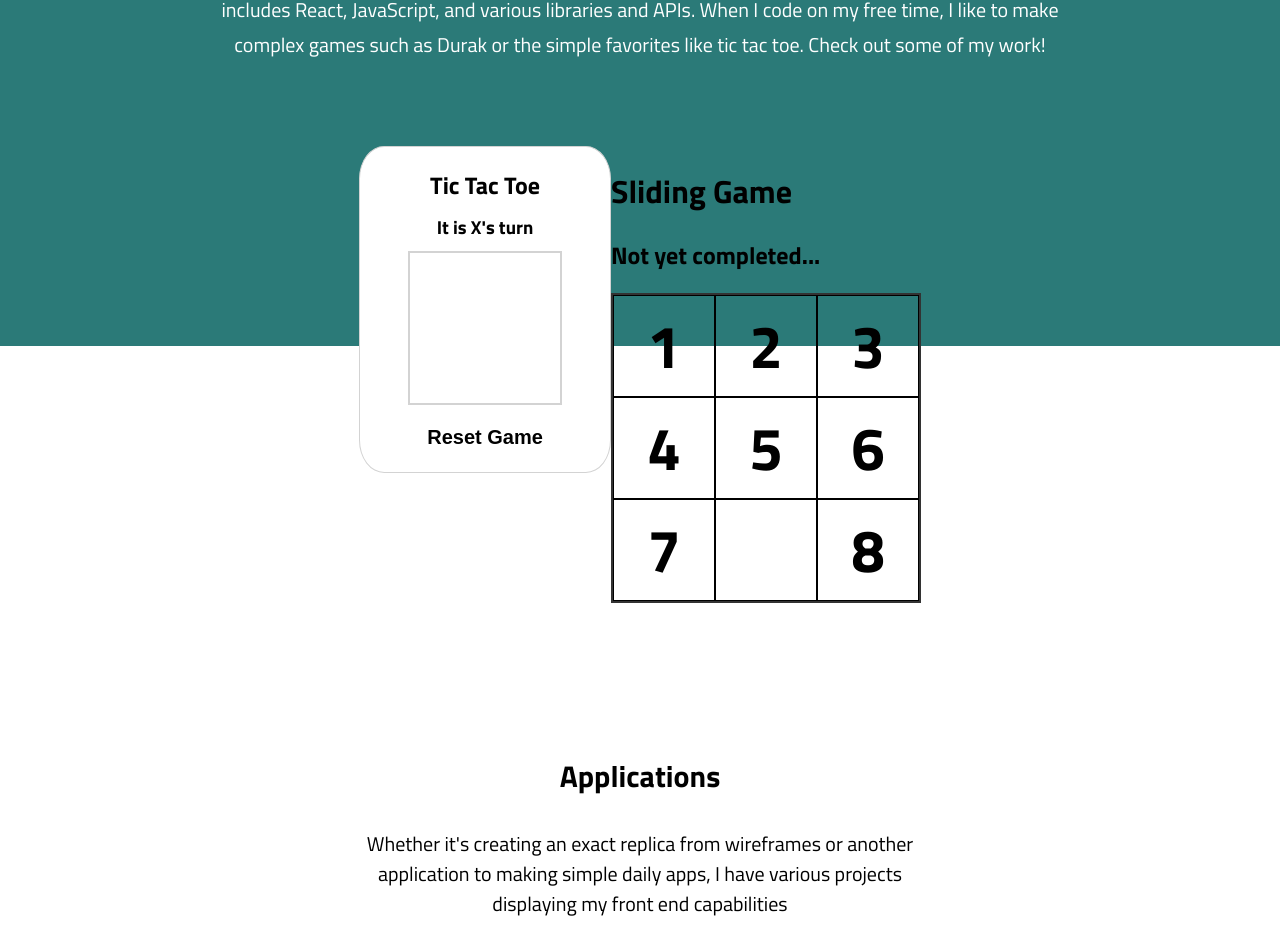
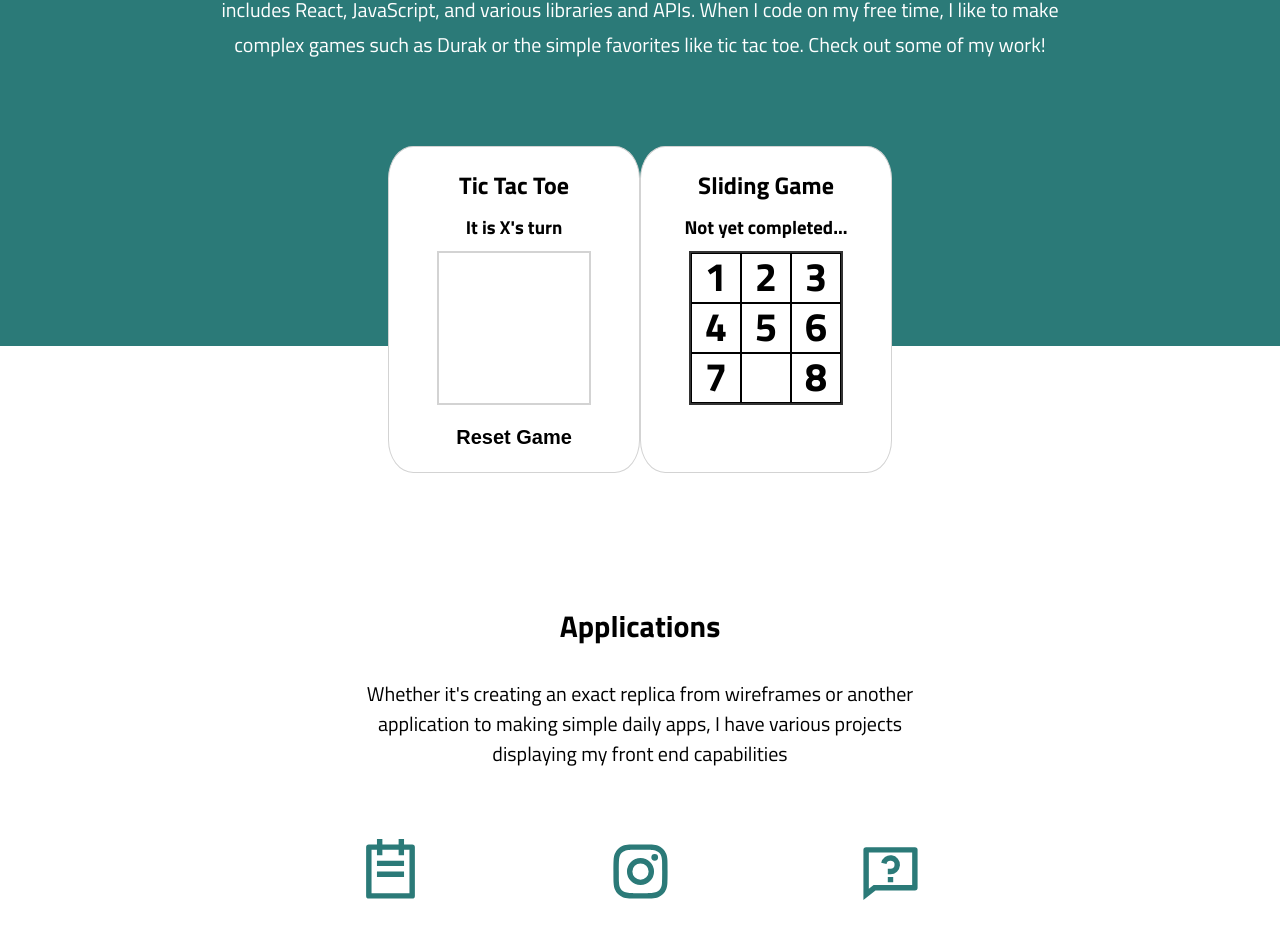
Before and after one commit to lukalicheli/portfolio, a React (Create React App) app in the folder portfolio/: page / in a window 1280 px wide. Shown: the part 932-1864 px from the top of the page. Built offline with nearby package versions, Linux system fonts and the light colour scheme.

Commit message:
Formatted the card to look similar ot the tic tac toe game

```diff
--- a/portfolio/src/components/games/slidingtiles/SlidingTiles.css
+++ b/portfolio/src/components/games/slidingtiles/SlidingTiles.css
@@ -1,15 +1,35 @@
 .sliding-game-container {
+    display: flex;
+    flex-direction: column;
+    align-items: center;
+    width: 250px;
+    font-family: 'Titillium Web', sans-serif;
+    background-color: white;
+    border: 1px solid lightgrey;
+    border-radius: 10%;
+    height: 325px;
     margin-top: -200px;
 
   }
 
+  .sliding-game-title {
+    padding-top: 20px;
+    margin: 0;
+  }
+
+  .completion-status {
+    margin: 0;
+    padding-top: 10px;
+    padding-bottom: 10px;
+  }
+
   .sliding-square {
-    width: 100px;
-    height: 100px;
-    font-size: 60px;
+    width: 48px;
+    height: 48px;
+    font-size: 40px;
     font-weight: bold;
     text-align: center;
-    line-height: 100px;
+    line-height: 45px;
     cursor: pointer;
     border: 1px solid black;
   }
@@ -17,8 +37,7 @@
   .sliding-board {
     display: flex;
     flex-wrap: wrap;
-    width: 306px;
-    height: 306px;
-    margin: 20px auto;
+    width: 150px;
+    height: 150px;
     border: 2px solid #333;
   }
--- a/portfolio/src/components/games/slidingtiles/SlidingTiles.js
+++ b/portfolio/src/components/games/slidingtiles/SlidingTiles.js
@@ -1,5 +1,6 @@
 import React, { useEffect, useState } from "react";
 import "./SlidingTiles.css";
+import { RiH3 } from "react-icons/ri";
 
 function SlidingTiles() {
   const [board, setBoard] = useState(Array(9).fill(""));
@@ -90,11 +91,11 @@ function SlidingTiles() {
 
   return (
     <div className="sliding-game-container">
-      <h1 className="sliding-game-title">Sliding Game</h1>
+      <h2 className="sliding-game-title">Sliding Game</h2>
 
       {completed ? (
         <div>
-          <h2 className="completion-status">Completed!</h2>
+          <h3 className="completion-status">Completed!</h3>
           <button
             className="start-button"
             onClick={() => {
@@ -106,7 +107,7 @@ function SlidingTiles() {
           </button>
         </div>
       ) : (
-        <h2 className="completion-status">Not yet completed...</h2>
+        <h3 className="completion-status">Not yet completed...</h3>
       )}
       <div className="sliding-board">
         {board.map((value, index) => {
```
